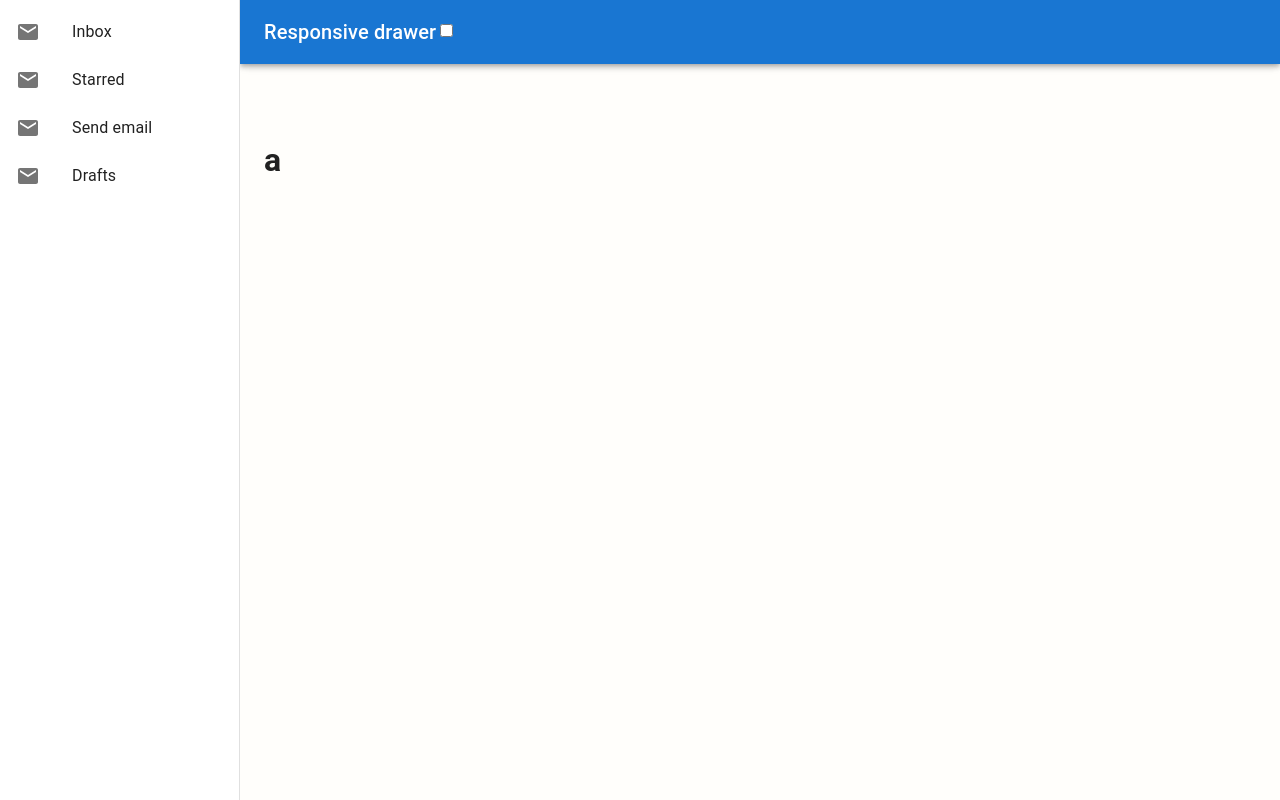
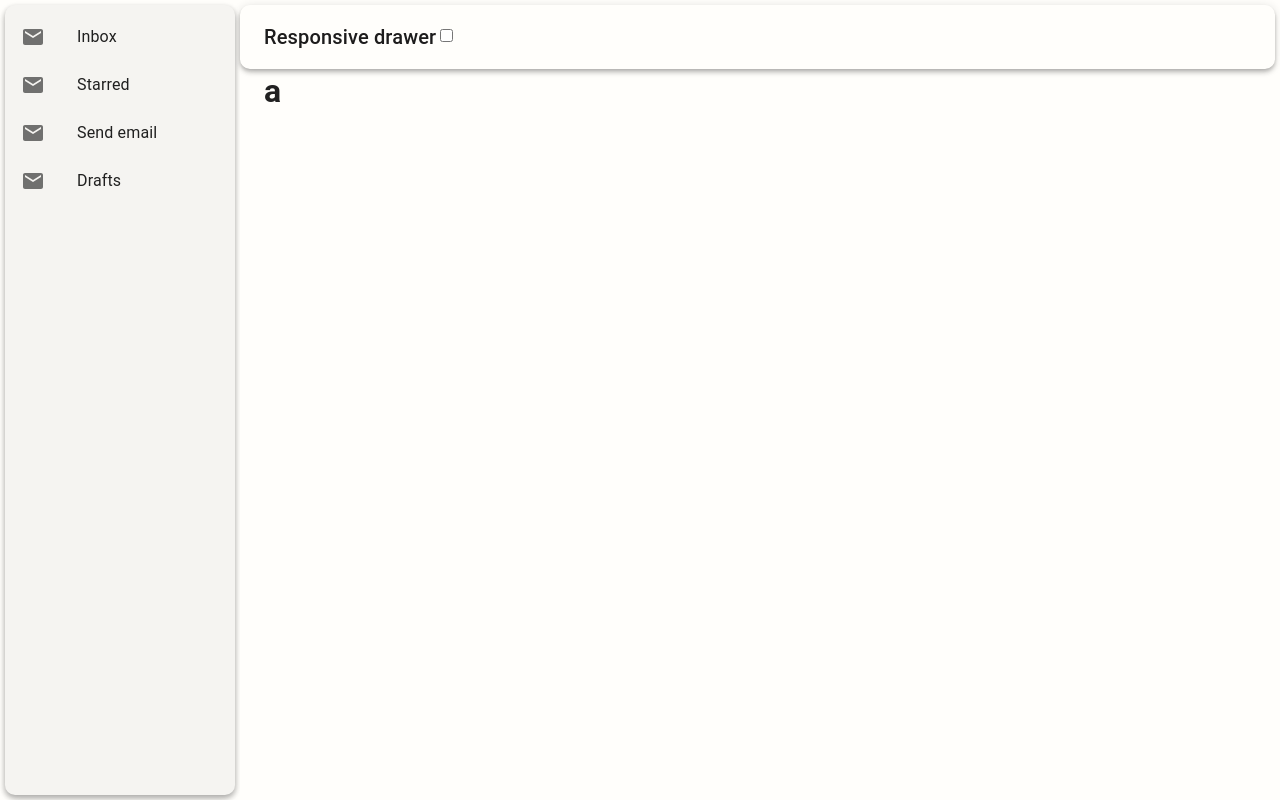
Before and after one commit to fernandoG494/dev-portfolio-v2, a React (Vite) app: page / in a window 1280 px wide. Built offline with nearby package versions, Linux system fonts and the light colour scheme.

Commit message:
App bar fix

```diff
--- a/src/App.tsx
+++ b/src/App.tsx
@@ -79,6 +79,7 @@ const App = () => {
                 "& .MuiDrawer-paper": {
                   boxSizing: "border-box",
                   width: drawerWidth,
+                  borderRight: 0,
                 },
               }}
             >
@@ -91,6 +92,7 @@ const App = () => {
                 "& .MuiDrawer-paper": {
                   boxSizing: "border-box",
                   width: drawerWidth,
+                  borderRight: 0,
                 },
               }}
               open
--- a/src/layout/SideMenu.tsx
+++ b/src/layout/SideMenu.tsx
@@ -6,11 +6,17 @@ import {
   ListItemText,
 } from "@mui/material";
 
+import "../styles/components/SideMenu.scss";
+
 import MailIcon from "@mui/icons-material/Mail";
+import { useContext } from "react";
+import { PlaceThemeContext } from "../interfaces/theme";
 
 const SideMenu = () => {
+  const { themeType } = useContext(PlaceThemeContext);
+
   return (
-    <div>
+    <div className={`SideMenu-container ${themeType}`}>
       <List>
         {["Inbox", "Starred", "Send email", "Drafts"].map((text) => (
           <ListItem key={text} disablePadding>
--- a/src/layout/TitleBar.tsx
+++ b/src/layout/TitleBar.tsx
@@ -1,14 +1,21 @@
 import { AppBar, IconButton, Toolbar, Typography } from "@mui/material";
 import MenuIcon from "@mui/icons-material/Menu";
-import { ReactNode } from "react";
+import { ReactNode, useContext } from "react";
 import { ITitleBar } from "../interfaces/layout";
 import ThemeChecker from "../components/ThemeChecker";
+import { PlaceThemeContext } from "../interfaces/theme";
+
+import "../styles/components/TitleBar.scss";
 
 const drawerWidth = 240;
 
 const TitleBar = ({ handleDrawerToggle }: ITitleBar): ReactNode => {
+  const { themeType } = useContext(PlaceThemeContext);
+
   return (
     <AppBar
+      // style={{ width: "calc(100% - 250px)" }}
+      className={`AppBar-container ${themeType}`}
       position="fixed"
       sx={{
         width: { sm: `calc(100% - ${drawerWidth}px)` },
--- a/src/pages/Dashboard.tsx
+++ b/src/pages/Dashboard.tsx
@@ -1,7 +1,7 @@
 import { ReactNode } from "react";
 
 const Dashboard = (): ReactNode => {
-  return <h1>dahsboard</h1>;
+  return <h1></h1>;
 };
 
 export default Dashboard;
--- a/src/styles/_dark-variables.scss
+++ b/src/styles/_dark-variables.scss
@@ -1,11 +1,11 @@
 // dark
-$primary-100: #ffffff;
-$primary-200: #e0e0e0;
-$primary-300: #9b9b9b;
-$accent-100: #ffd700;
-$accent-200: #917800;
-$text-100: #ffffff;
-$text-200: #e0e0e0;
-$bg-100: #0f1626;
-$bg-200: #1e2436;
-$bg-300: #363c4e;
+$dark-primary-100: #ffffff;
+$dark-primary-200: #e0e0e0;
+$dark-primary-300: #9b9b9b;
+$dark-accent-100: #ffd700;
+$dark-accent-200: #917800;
+$dark-text-100: #ffffff;
+$dark-text-200: #e0e0e0;
+$dark-bg-100: #0f1626;
+$dark-bg-200: #1e2436;
+$dark-bg-300: #363c4e;
--- a/src/styles/_light-variables.scss
+++ b/src/styles/_light-variables.scss
@@ -1,11 +1,11 @@
 // light
-$primary-100: #d4eaf7;
-$primary-200: #b6ccd8;
-$primary-300: #3b3c3d;
-$accent-100: #71c4ef;
-$accent-200: #00668c;
-$text-100: #1d1c1c;
-$text-200: #313d44;
-$bg-100: #fffefb;
-$bg-200: #f5f4f1;
-$bg-300: #cccbc8;
+$light-primary-100: #d4eaf7;
+$light-primary-200: #b6ccd8;
+$light-primary-300: #3b3c3d;
+$light-accent-100: #71c4ef;
+$light-accent-200: #00668c;
+$light-text-100: #1d1c1c;
+$light-text-200: #313d44;
+$light-bg-100: #fffefb;
+$light-bg-200: #f5f4f1;
+$light-bg-300: #cccbc8;
--- a/src/styles/_mixins.scss
+++ b/src/styles/_mixins.scss
@@ -27,8 +27,8 @@
 }
 
 // Custom devices
-@mixin rwd($screen) {
-  @media (min-width: $screen+"px") {
-    @content;
-  }
-}
+// @mixin rwd($screen) {
+//   @media (min-width: $screen+"px") {
+//     @content;
+//   }
+// }
--- /dev/null
+++ b/src/styles/components/SideMenu.scss
@@ -0,0 +1,18 @@
+@import "../dark-variables";
+@import "../light-variables";
+
+.SideMenu-container {
+  height: 100%;
+  margin: 5px 5px;
+  border-radius: 10px;
+
+  box-shadow: 0 3px 6px rgba(0, 0, 0, 0.16), 0 3px 6px rgba(0, 0, 0, 0.23);
+
+  &.light {
+    background-color: $light-bg-200;
+  }
+
+  &.dark {
+    background-color: $dark-bg-200;
+  }
+}
--- /dev/null
+++ b/src/styles/components/TitleBar.scss
@@ -0,0 +1,28 @@
+@import "../dark-variables";
+@import "../light-variables";
+
+@import "../breakpoints";
+@import "../mixins";
+
+.AppBar-container {
+  margin: 5px;
+  border-radius: 10px;
+  left: 0px !important;
+  width: calc(100% - 10px) !important;
+
+  box-shadow: 0 3px 6px rgba(0, 0, 0, 0.16), 0 3px 6px rgba(0, 0, 0, 0.23);
+
+  &.light {
+    background-color: $light-bg-300;
+    color: $light-text-100;
+  }
+
+  &.dark {
+    background-color: $dark-bg-300;
+    color: $dark-text-100;
+  }
+
+  @include md {
+    width: calc(100% - 245px) !important;
+  }
+}
--- a/src/styles/global.scss
+++ b/src/styles/global.scss
@@ -1,4 +1,7 @@
 :root {
   font-family: Arial, Helvetica, sans-serif;
+}
 
+.MuiPaper-root {
+  background-color: transparent !important;
 }
```
Also changed, not shown: src/data/section-data.ts (added).
